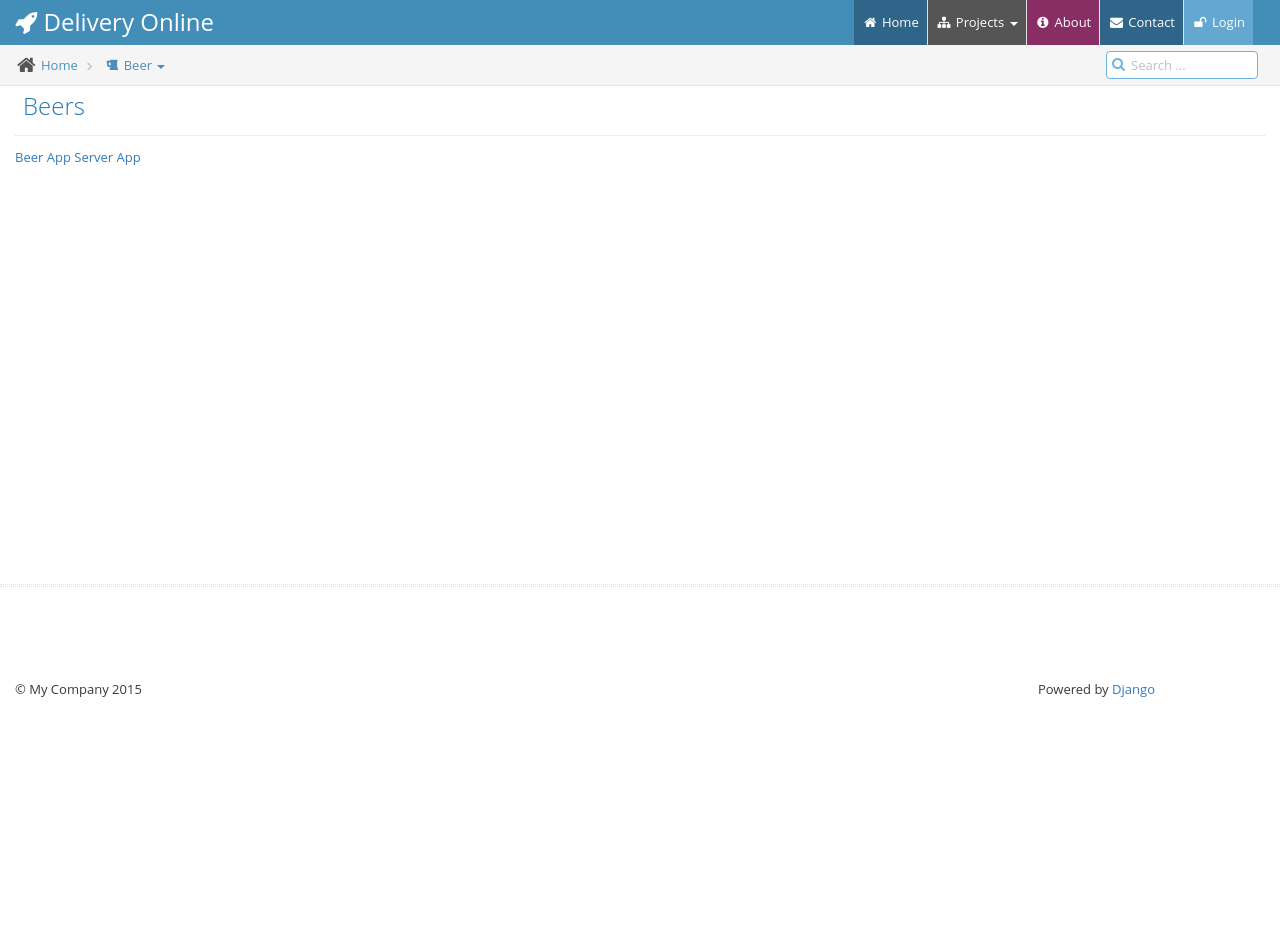
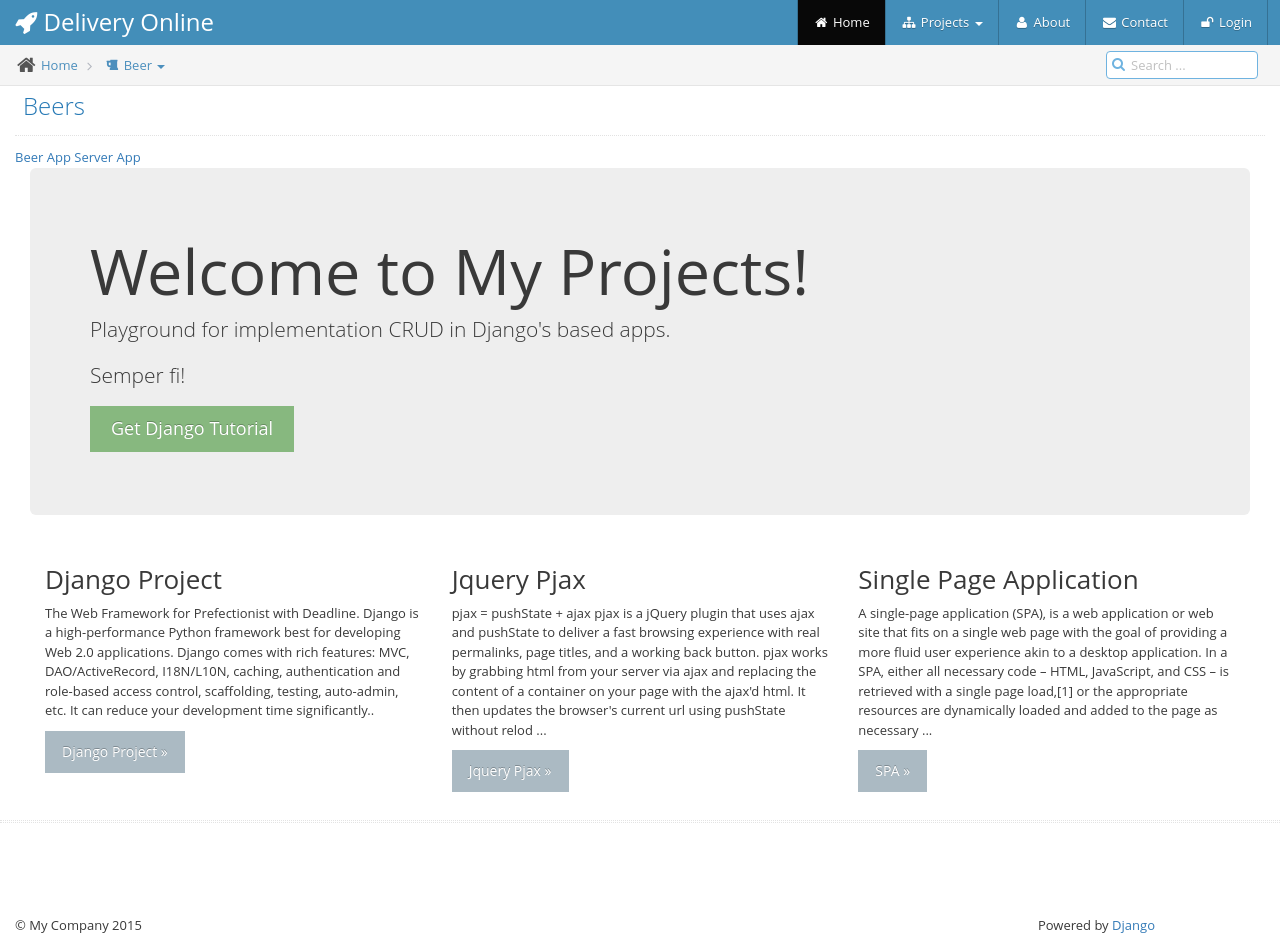
Before and after one commit to OckiFals/crud-django, a Django app: page / in a window 1280 px wide. Before the commit the page ends 697 px from the top, so only its background shows below. Run offline with Django 3.2, Linux system fonts and the light colour scheme; some libraries are stand-ins or nearby versions; some web fonts are replaced.

Commit message:
Update index template: move .wrap to block content

```diff
--- a/templates/index.html
+++ b/templates/index.html
@@ -1,10 +1,8 @@
 {% extends 'beer/base.html' %}
 
 {% block content %}
-	<a href="/beer/">Beer App</a>
+	<a href="{% url 'beers_all' %}">Beer App</a>
 	<a href="/servers/">Server App</a>
-{% endblock %}
-
     <div class="wrap">
         <nav id="w0" class="navbar-inverse navbar-fixed-top navbar" role="navigation">
             <div class="container-fluid">
@@ -27,7 +25,7 @@
                             </a>
                             <ul class="dropdown-menu" role="menu">
                                 <li>
-                                <a href="/beers"><i class="fa fa-fw fa-beer"></i> Beers App</a>
+                                    <a href="{% url 'beers_all' %}"><i class="fa fa-fw fa-beer"></i> Beers App</a>
                                 </li>
                                 <li>
                                     <a href="/servers" tabindex="-1"><i class="fa fa-fw fa-cloud"></i> Servers</a>
@@ -53,9 +51,9 @@
 
                         <p class="lead">Playground for implementation CRUD in Django's based apps.</p>
 
-                    <p>You are visitor to 512</p>
+                        <p>Semper fi!</p>
 
-                    <p><a class="btn btn-lg btn-success" href="#">Get Django Tutorial</a></p>
+                        <p><a class="btn btn-lg btn-success" href="https://docs.djangoproject.com/en/1.9/intro/">Get Django Tutorial</a></p>
                     </div>
 
                     <div class="body-content">
@@ -72,7 +70,7 @@
                                     authentication and role-based access control, scaffolding, testing, auto-admin, etc. It
                                     can reduce your development time significantly..</p>
 
-                            <p><a class="btn btn-default" href="http://www.yiiframework.com/">Yii Framework &raquo;</a>
+                                <p><a class="btn btn-default" href="https://docs.djangoproject.com/">Django Project &raquo;</a>
                                 </p>
                             </div>
                             <div class="col-lg-4">
@@ -127,18 +125,4 @@
             </div>
         </div>
     </div>
-<footer class="footer">
-    <div class="container">
-        <p class="pull-left">&copy; My Company 2015</p>
-
-        <p class="pull-right">Powered by <a href="http://www.djangoproject.com/" target="_blank"
-                                            rel="external">Django</a></p>
-    </div>
-</footer>
-</body>
-
-
-<script src="/assets/js/jquery.min.js"></script>
-<script src="/assets/js/bootstrap.min.js"></script>
-
-</html>
+{% endblock %}
```
Lines whose indentation alone changed are shown as unchanged.
